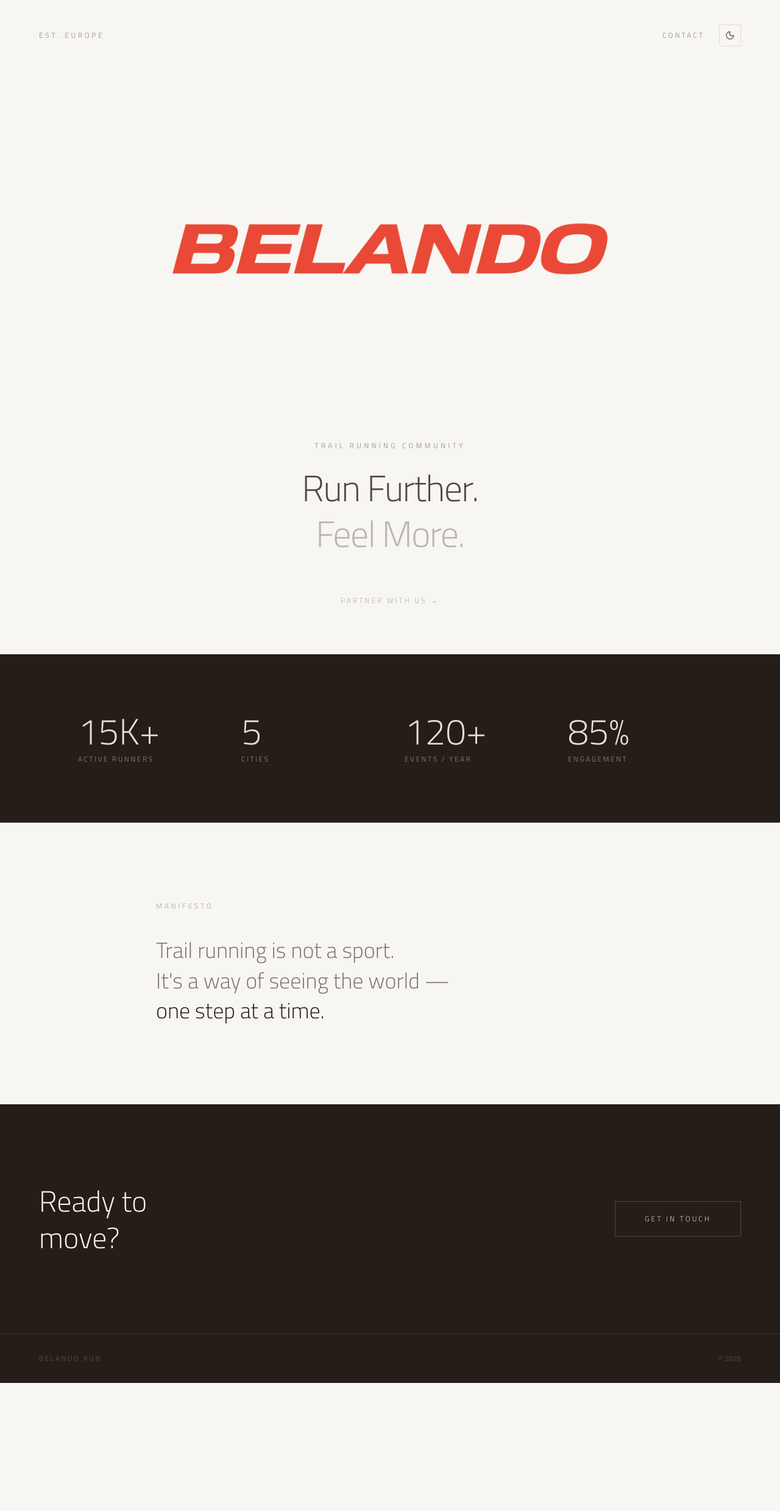
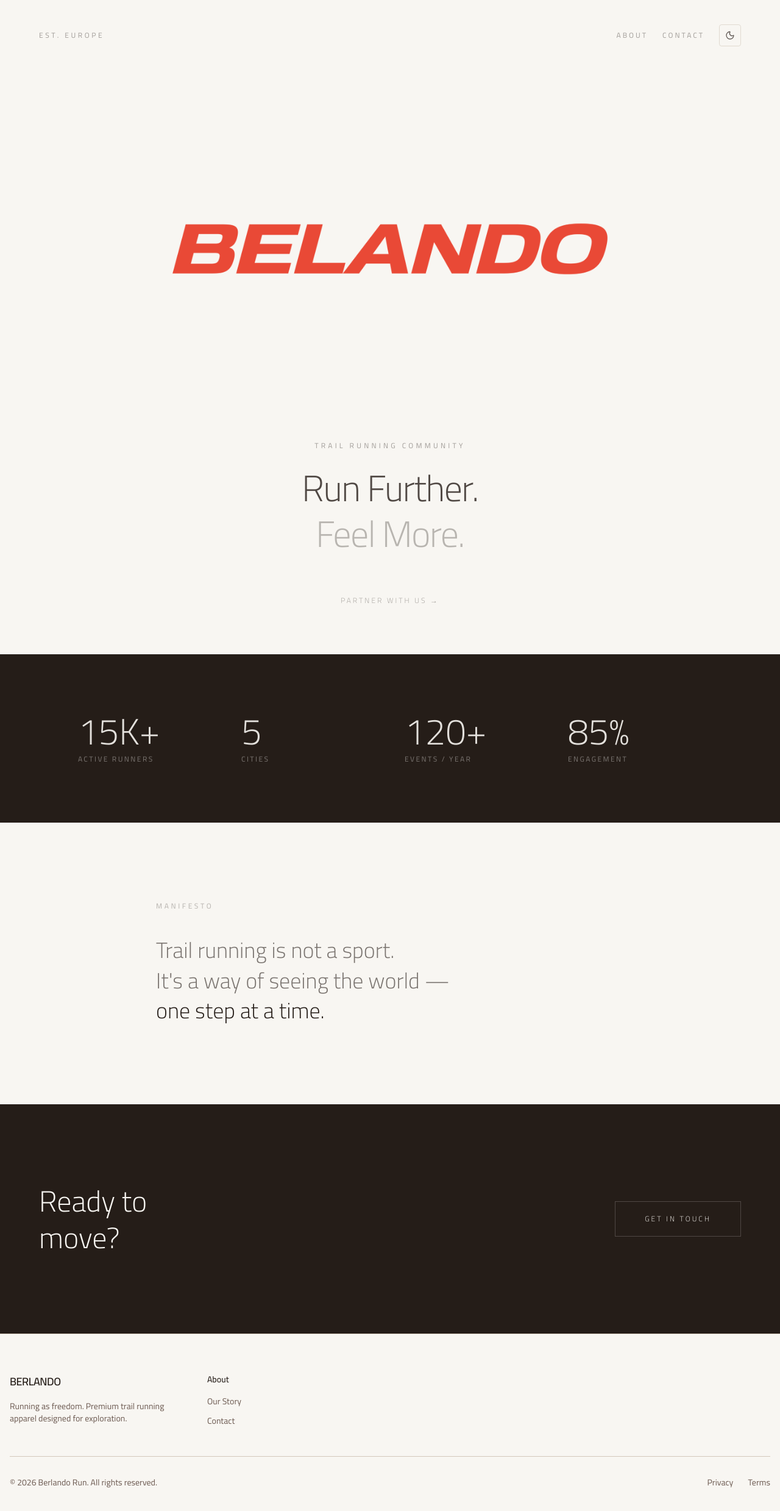
Before and after one commit to pookdeveloper/berlando-run-frontend, a Next.js app: page / in a window 1280 px wide. Shown: the top 2478 px of the page at 61% size. Before the commit the page ends 2268 px from the top, so only its background shows below. Built offline with nearby package versions, Linux system fonts and the light colour scheme.

Commit message:
refactor: extract footer into separate component

```diff
--- a/src/app/page.tsx
+++ b/src/app/page.tsx
@@ -2,6 +2,7 @@ import Image from "next/image";
 import Link from "next/link";
 import { ThemeToggle } from "@/components/theme/ThemeToggle";
 import { LANDING_MODE } from "@/lib/config";
+import Footer from "@/components/layout/Footer";
 
 export default function HomePage() {
   return (
@@ -14,6 +15,12 @@ export default function HomePage() {
             Est. Europe
           </span>
           <div className="flex items-center gap-6">
+            <Link
+              href="/about"
+              className="text-xs uppercase tracking-[0.25em] text-foreground/40 hover:text-foreground transition-colors"
+            >
+              About
+            </Link>
             <Link
               href="/contact"
               className="text-xs uppercase tracking-[0.25em] text-foreground/40 hover:text-foreground transition-colors"
@@ -108,11 +115,7 @@ export default function HomePage() {
         </div>
       </section>
 
-      {/* Footer */}
-      <footer className="bg-foreground border-t border-background/10 px-8 md:px-16 py-8 flex items-center justify-between">
-        <span className="text-xs text-background/20 uppercase tracking-[0.2em]">Belando Run</span>
-        <span className="text-xs text-background/20">© {new Date().getFullYear()}</span>
-      </footer>
+      <Footer />
 
     </main>
   );
```
